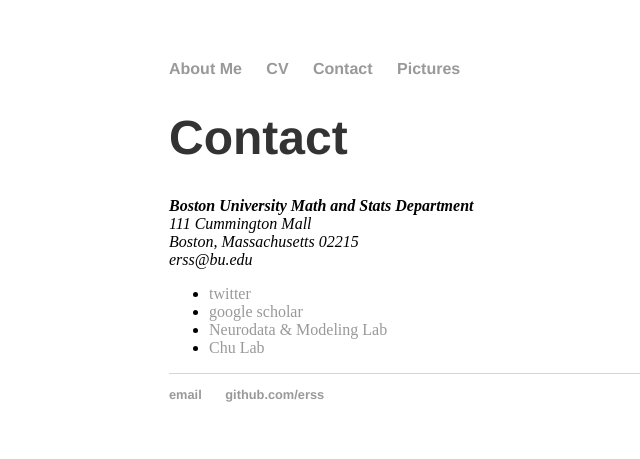
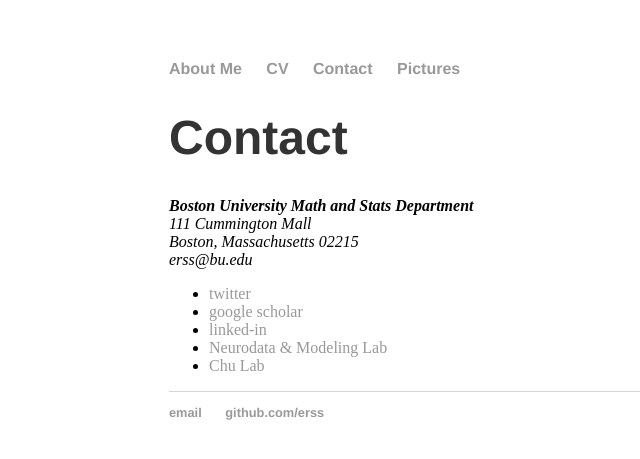
Before and after one commit to erss/erss.github.io, a Jekyll site: the page built from contact/index.html, in a window 1280 px wide. Shown: the top 459 px of the page, without its empty margins (23-663 px from the left). Built offline with Jekyll 4.4.1, drawn with Linux system fonts in a browser that asks for light colours.

Commit message:
Update index.html

```diff
--- a/contact/index.html
+++ b/contact/index.html
@@ -15,7 +15,8 @@ title: Contact Liz Spencer
 
 			<ul class="contacts">
 				<li><a href="https://twitter.com/lizrspencer">twitter</a></li>
-        <li><a href="https://scholar.google.com/citations?user=SeKPBtIAAAAJ&hl=en&authuser=1">google scholar</a></li>
+       				<li><a href="https://scholar.google.com/citations?user=SeKPBtIAAAAJ&hl=en&authuser=1">google scholar</a></li>
+				<li><a href="https://www.linkedin.com/in/elizabeth-spencer-217854b6/">linked-in</a></li>
 				<li><a href="https://math.bu.edu/people/mak/">Neurodata & Modeling Lab</a></li>
 				<li><a href="https://chulab.mgh.harvard.edu/">Chu Lab</a></li>
 				</ul>
```
